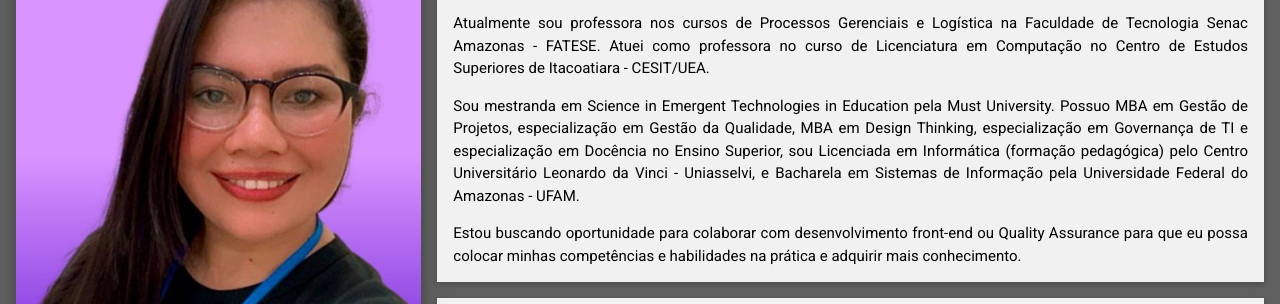
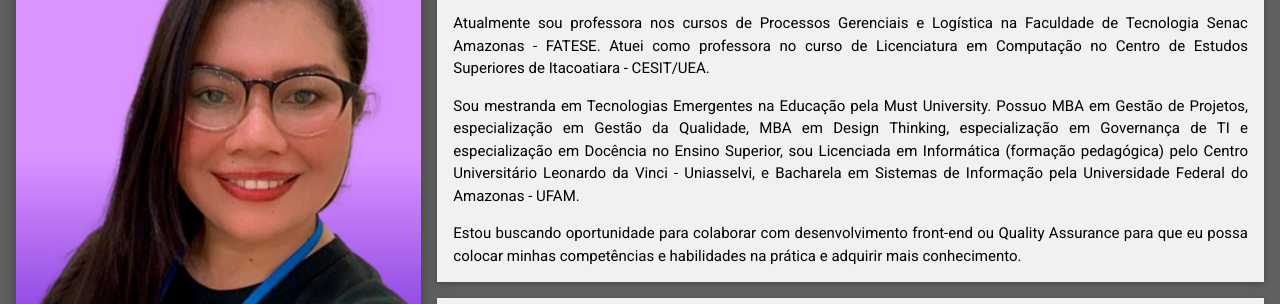
Before and after one commit to dayane-rosas/curriculo-vitae, a plain HTML site: page index.html in a window 1280 px wide. Shown: the part 106-410 px from the top of the page. Drawn offline with nearby package versions, Linux system fonts and the light colour scheme.

Commit message:
Update CV

```diff
--- a/index.html
+++ b/index.html
@@ -103,7 +103,7 @@
               Atualmente sou professora nos cursos de Processos Gerenciais e Logística na Faculdade de Tecnologia Senac Amazonas - FATESE.
               Atuei como professora no curso de Licenciatura em Computação no Centro de Estudos Superiores de Itacoatiara - CESIT/UEA.</p>
             <p align="justify">
-              Sou mestranda em Science in Emergent Technologies in Education pela Must University. Possuo MBA em Gestão de Projetos,
+              Sou mestranda em Tecnologias Emergentes na Educação pela Must University. Possuo MBA em Gestão de Projetos,
               especialização em Gestão da Qualidade, MBA em Design Thinking, especialização em Governança de TI e especialização em Docência no Ensino Superior,
               sou Licenciada em Informática (formação pedagógica) pelo Centro Universitário Leonardo da Vinci - Uniasselvi,
               e Bacharela em Sistemas de Informação pela Universidade Federal do Amazonas - UFAM.</p>
```
